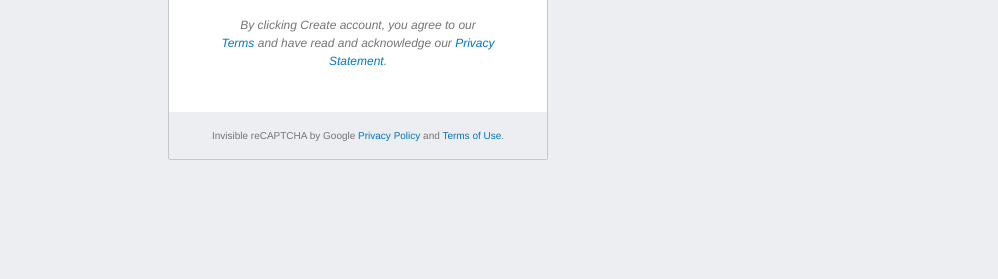
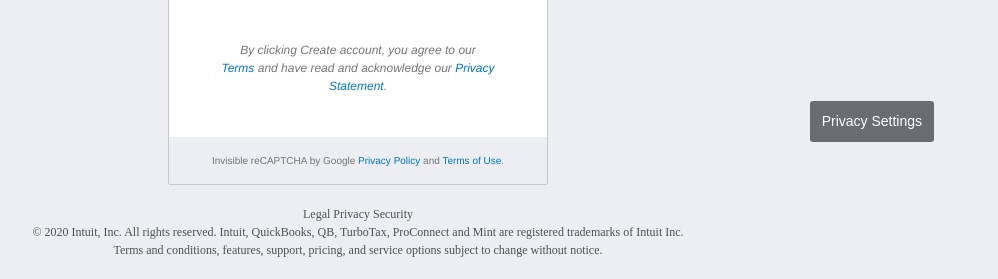
Before and after one commit to CodingShawn/TOP-HTML-Forms, a plain HTML site: page index.html in a window 1280 px wide. Shown: the part 658-937 px from the top of the page, without its empty margins (282-1280 px from the left). Before the commit the page ends 818 px from the top, so only its background shows below. Drawn offline with Linux system fonts and the light colour scheme.

Commit message:
Styled Copyright and Privacy Settings Button

```diff
--- a/index.html
+++ b/index.html
@@ -62,5 +62,23 @@
                         and <a href="">Terms of Use</a>.</section>
                 </section>
             </section>
+            <section class="copyright">
+                <ul>
+                    <li>
+                        <a href="">Legal</a>
+                    </li>
+                    <li>
+                        <a href="">Privacy</a>
+                    </li>
+                    <li>
+                        <a href="">Security</a>
+                    </li>
+                </ul>
+                <span>
+                    © 2020 Intuit, Inc. All rights reserved. Intuit, QuickBooks, QB, TurboTax, ProConnect and Mint are registered trademarks of Intuit Inc.<br>
+                    Terms and conditions, features, support, pricing, and service options subject to change without notice.
+                </span>
+            </section>
         </body>
+        <button type="button" class="privacy">Privacy Settings</button>
     </html>
--- a/style.css
+++ b/style.css
@@ -106,6 +106,7 @@ a {
     flex-direction: column;
     align-items: center;
     width: 318px;
+    padding-top: 25px;
 }
 
 header {
@@ -263,3 +264,34 @@ form .btn {
     margin-bottom: -30px;
     margin-top: 42px;
 }
+
+.copyright {
+    color: #505050;
+    font-size: 12px;
+    text-align: center;
+    line-height: 1.5;
+    padding: 20px 0;
+}
+
+.copyright ul li {
+    display: inline-block;
+}
+
+.copyright a {
+    color: #505050;
+}
+
+.privacy {
+    font-size: 14px;
+    background-color: #6B6C72;
+    color: white;
+    border: none;
+    border-radius: 3px;
+    padding: 10px 12px;
+    cursor: pointer;
+    position: fixed;
+    bottom: 0px;
+    right: 5%;
+    line-height: 1.5;
+    text-align: left;
+}
```
